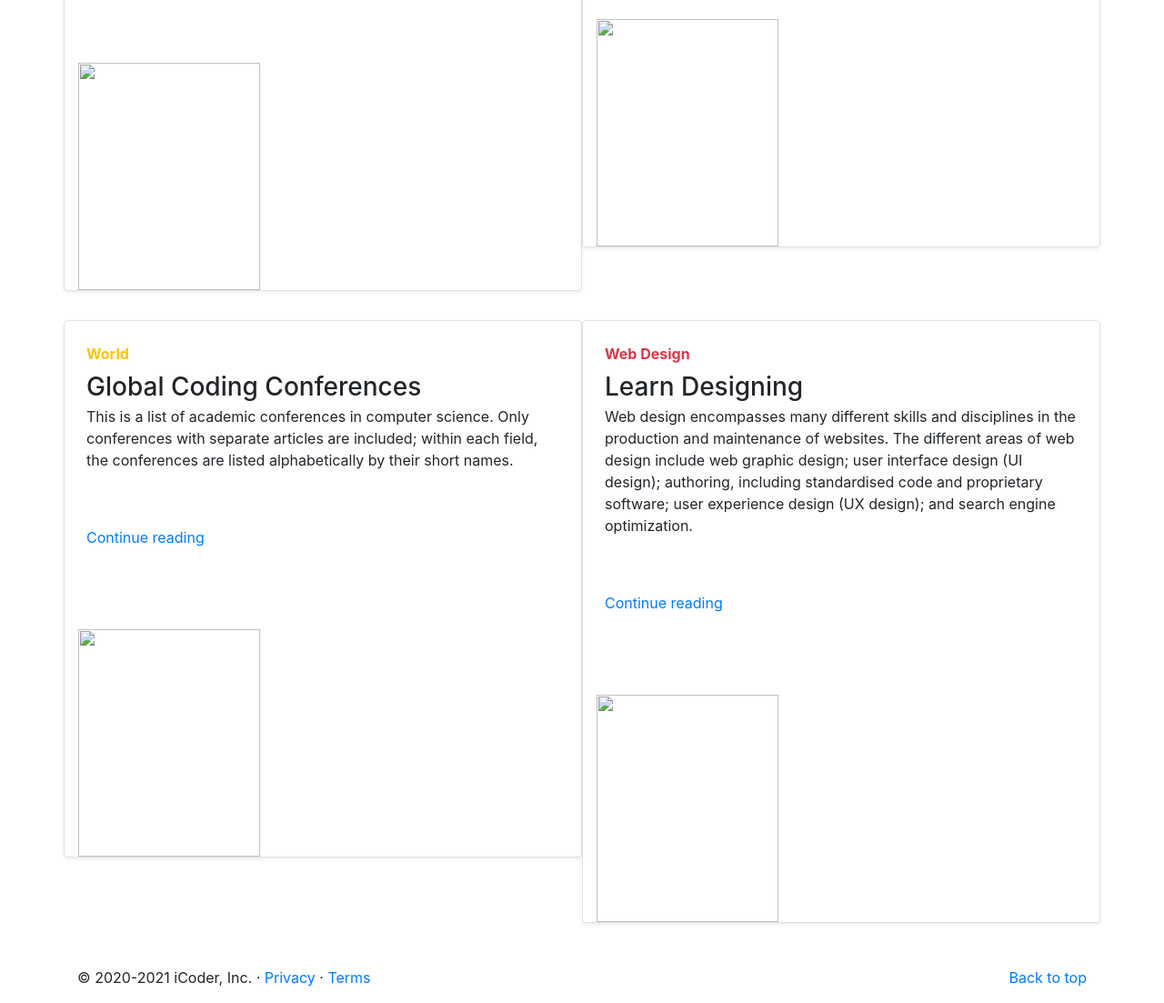
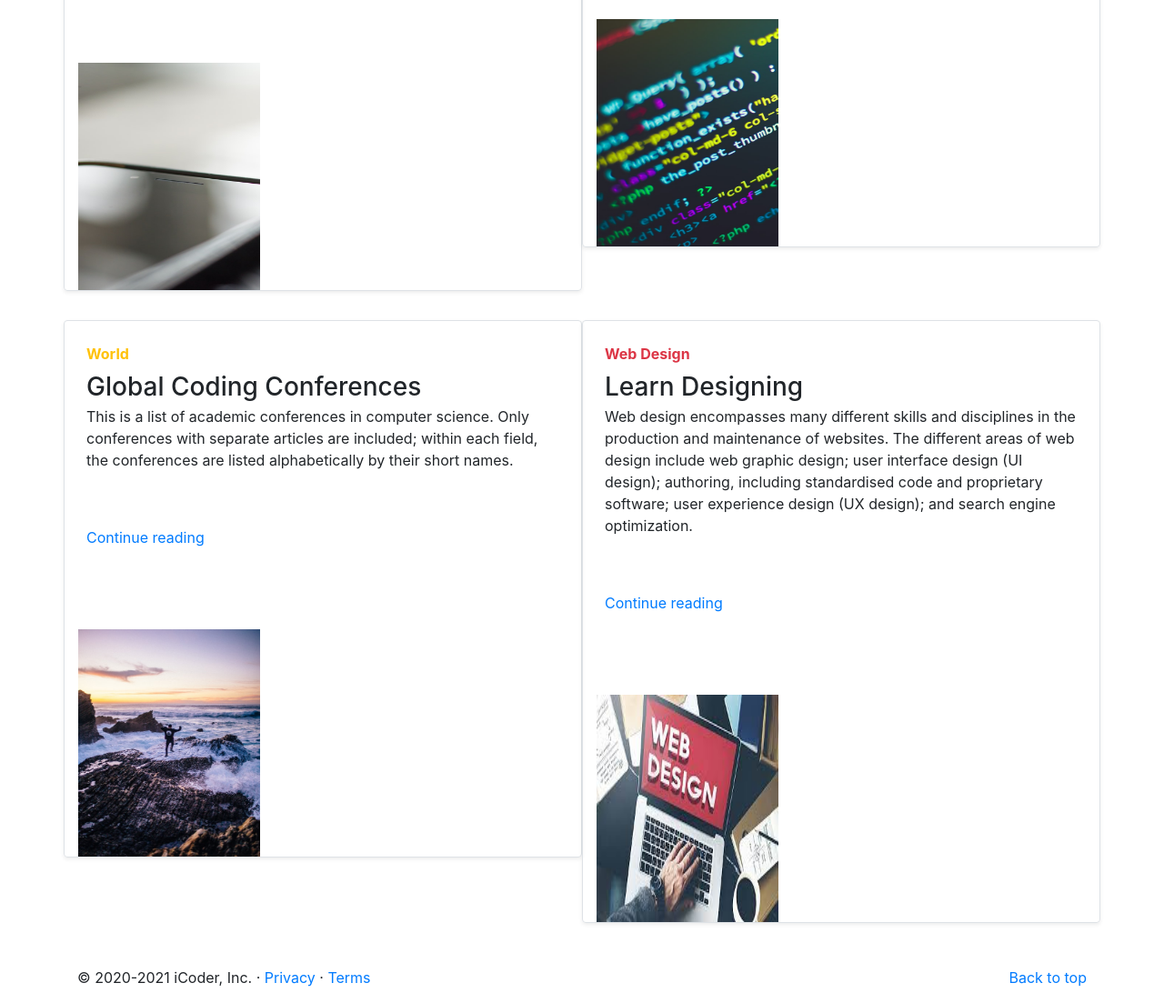
Before and after one commit to Shubhangani26/iCoderBootstrap, a plain HTML site: page index.html in a window 1280 px wide. Shown: the part 800-1903 px from the top of the page at 91% size. Drawn offline with nearby package versions, Linux system fonts and the light colour scheme.

Commit message:
Update index.html

```diff
--- a/index.html
+++ b/index.html
@@ -199,7 +199,7 @@
                   </a>
                 </div>
                 <div class="col-auto d-none d-lg-block">
-                    <img class="bd-placeholder-img" width="200" height="250" src="images/thumb3.jpg" alt="">
+                    <img class="bd-placeholder-img" width="200" height="250" src="thumb3.jpg" alt="">
                 </div>
               </div>
             </div>
@@ -216,7 +216,7 @@
                   </a>
                 </div>
                 <div class="col-auto d-none d-lg-block">
-                    <img class="bd-placeholder-img" width="200" height="250" src="images/thumb2.jpg" alt="">
+                    <img class="bd-placeholder-img" width="200" height="250" src="thumb2.jpg" alt="">
                 </div>
               </div>
             </div>
@@ -235,7 +235,7 @@
                   </a>
                 </div>
                 <div class="col-auto d-none d-lg-block">
-                    <img class="bd-placeholder-img" width="200" height="250" src="images/thumb1.jpg" alt="">
+                    <img class="bd-placeholder-img" width="200" height="250" src="thumb1.jpg" alt="">
                 </div>
               </div>
             </div>
@@ -252,7 +252,7 @@
                   </a>
                 </div>
                 <div class="col-auto d-none d-lg-block">
-                    <img class="bd-placeholder-img" width="200" height="250" src="images/design.jpeg" alt="">
+                    <img class="bd-placeholder-img" width="200" height="250" src="design.jpeg" alt="">
                 </div>
               </div>
             </div>
```
